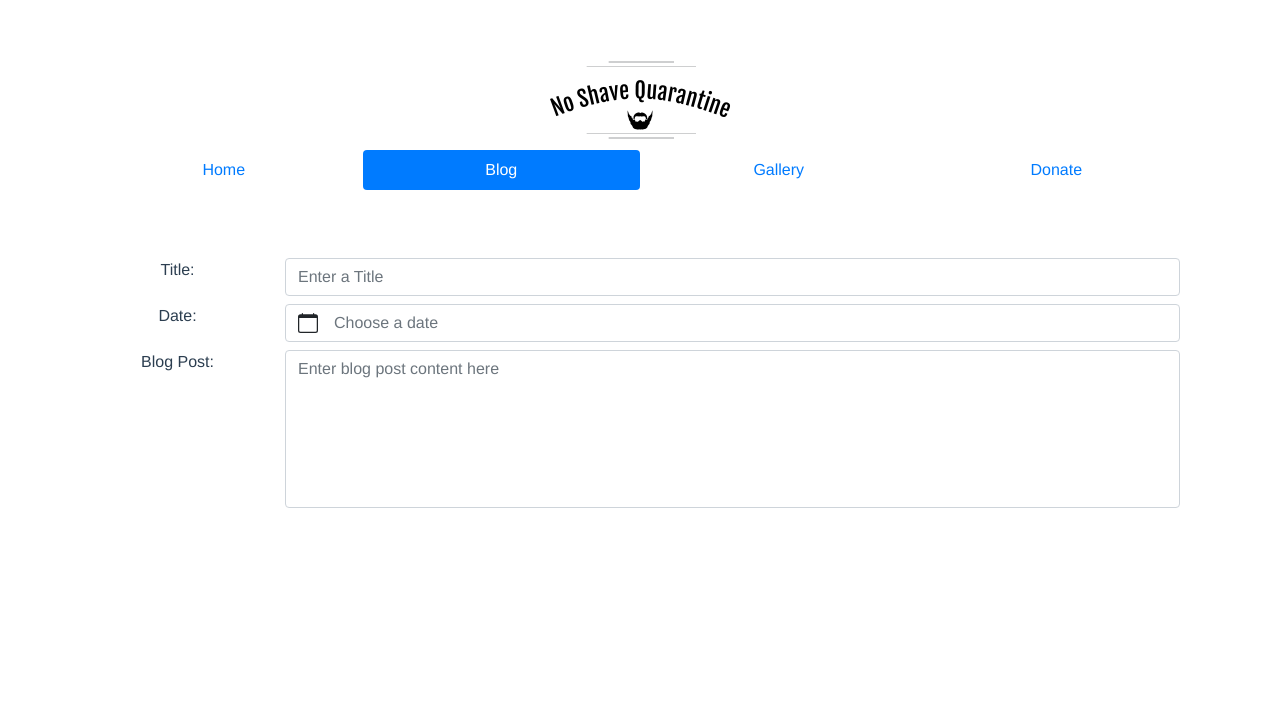
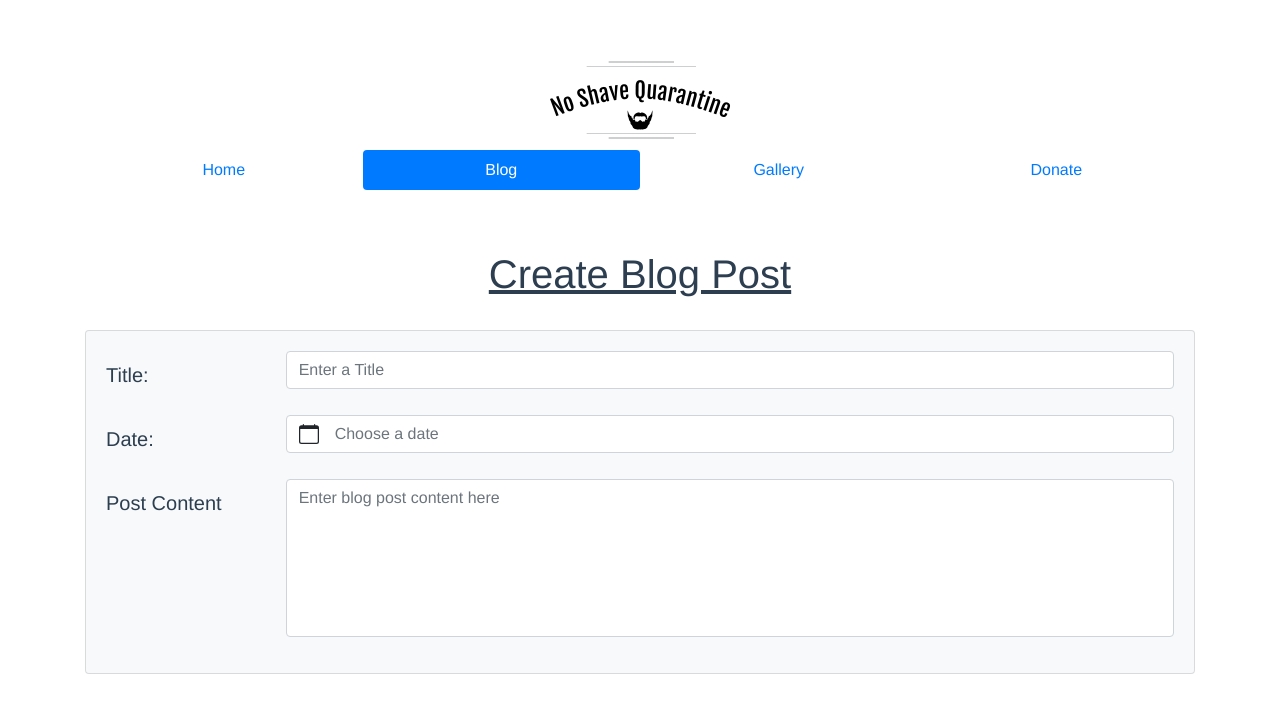
Before and after one commit to ctcb57/noshavequarantine, a Vue app: page /blog/create-post in a window 1280 px wide. Shown: the top 712 px of the page. Built offline with nearby package versions, Linux system fonts and the light colour scheme.

Commit message:
Restructured the blog post creation form to have better formatting

```diff
--- a/src/views/CreatePost.vue
+++ b/src/views/CreatePost.vue
@@ -1,20 +1,25 @@
 <template>
     <div id="create-post">
+        <h1 class="text-center" style="text-decoration: underline">Create Blog Post</h1>
+        <br>
         <b-form @submit="onSubmit" @reset="onReset" v-if="show">
-            <b-container fluid>
-                <b-row class="my-2">
-                    <b-col cols="3" md="2">
-                        <label for="blog-title" id="title-label" class="text-left">Title: </label>
-                    </b-col>
-                    <b-col cols="9" md="10">
-                        <b-form-input id="blog-title" type="text" placeholder="Enter a Title"></b-form-input>
-                    </b-col>
-                </b-row>
-                <b-row class="my-2">
-                    <b-col cols="3" md="2">
-                        <label for="date" class="text-left">Date: </label>
-                    </b-col>
-                    <b-col cols="9" md="10">
+            <b-card bg-variant="light">
+                <b-form-group
+                    label-cols="2"
+                    label="Title:"
+                    label-size="lg"
+                    label-align="left"
+                    label-for="title"
+                >
+                    <b-form-input id="title" type="text" placeholder="Enter a Title"></b-form-input>
+                </b-form-group>
+                <b-form-group
+                    label-cols="2"
+                    label="Date:"
+                    label-size="lg"
+                    label-align="left"
+                    label-for="date"
+                >
                     <b-form-datepicker
                         id="date"
                         today-button
@@ -24,22 +29,22 @@
                         placeholder="Choose a date"
                         class="text-left"
                     ></b-form-datepicker>
-                    </b-col>
-                </b-row>
-                <b-row class="my-2">
-                    <b-col cols="3" md="2">
-                        <label for="post-content" class="text-left">Blog Post:</label>
-                    </b-col>
-                    <b-col cols="9" md="10">
+                </b-form-group>
+                <b-form-group
+                    label-cols="2"
+                    label="Post Content"
+                    label-size="lg"
+                    label-align="left"
+                    label-for="content"
+                >
                     <b-form-textarea
-                        id="post-content"
+                        id="content"
                         placeholder="Enter blog post content here"
                         rows="6"
                         max-rows="12"
                     ></b-form-textarea>
-                    </b-col>
-                </b-row>
-            </b-container>
+                </b-form-group>
+            </b-card>
         </b-form>
     </div>
 </template>
```
Lines whose indentation alone changed are shown as unchanged.
